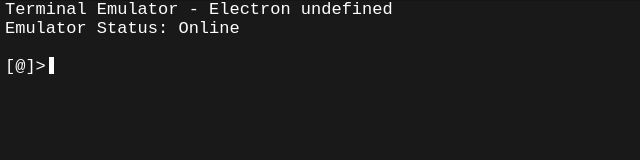
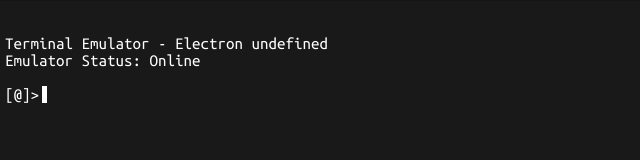
Before and after one commit to Samie-ub/Electron-Terminal-Emulator, an Electron app: page index.html in a window 800 px wide. Shown: the whole page, without its empty margins (0-640 px from the left). Drawn offline with Linux system fonts and the light colour scheme; no server answers.

Commit message:
additions

```diff
--- a/components/terminal.js
+++ b/components/terminal.js
@@ -136,7 +136,7 @@
 
 // List of commands
 function whoami() {
-  termwindow.append(userInfo().username);
+  termwindow.append(userInfo().username + "\n");
 }
 function exec(arg) {
   termwindow.append(shell.exec(arg.join(" ")).stdout + "\n");
--- a/styles/stylesheet.css
+++ b/styles/stylesheet.css
@@ -1,3 +1,8 @@
+@font-face {
+    font-family: UbuntuMono;
+    src: url("../components/utilities/UbuntuMono-Regular.ttf");
+}
+
 * {
     display: block;
 }
@@ -10,16 +15,19 @@
     margin: 0vh;
     padding: 0vh;
     overflow: hidden;
+    font-family: UbuntuMono, monospace;
 }
 .terminal {
     height: 100vh;
     box-shadow: inset 0 1px 0 rgba(14,14,14,0.3), 0 9px 20px 6px rgba(50,50,50,0.5);
     box-shadow: inset 0 1px 0 rgba(14,14,14,0.3), 0 9px 20px 6px rgba(50,50,50,0.5);
     background-color: rgba(0,0,0,0.9);
+    padding-top: 35px;
+    padding-bottom: 10px;
 }
 .window {
     height: 100%;
-    font-family: monospace;
+    font-family: UbuntuMono, monospace;
     color: #ffffff;
     white-space: pre-wrap;
     word-wrap: break-word;
```
Also changed, not shown: components/utilities/UbuntuMono-Regular.ttf (added).
